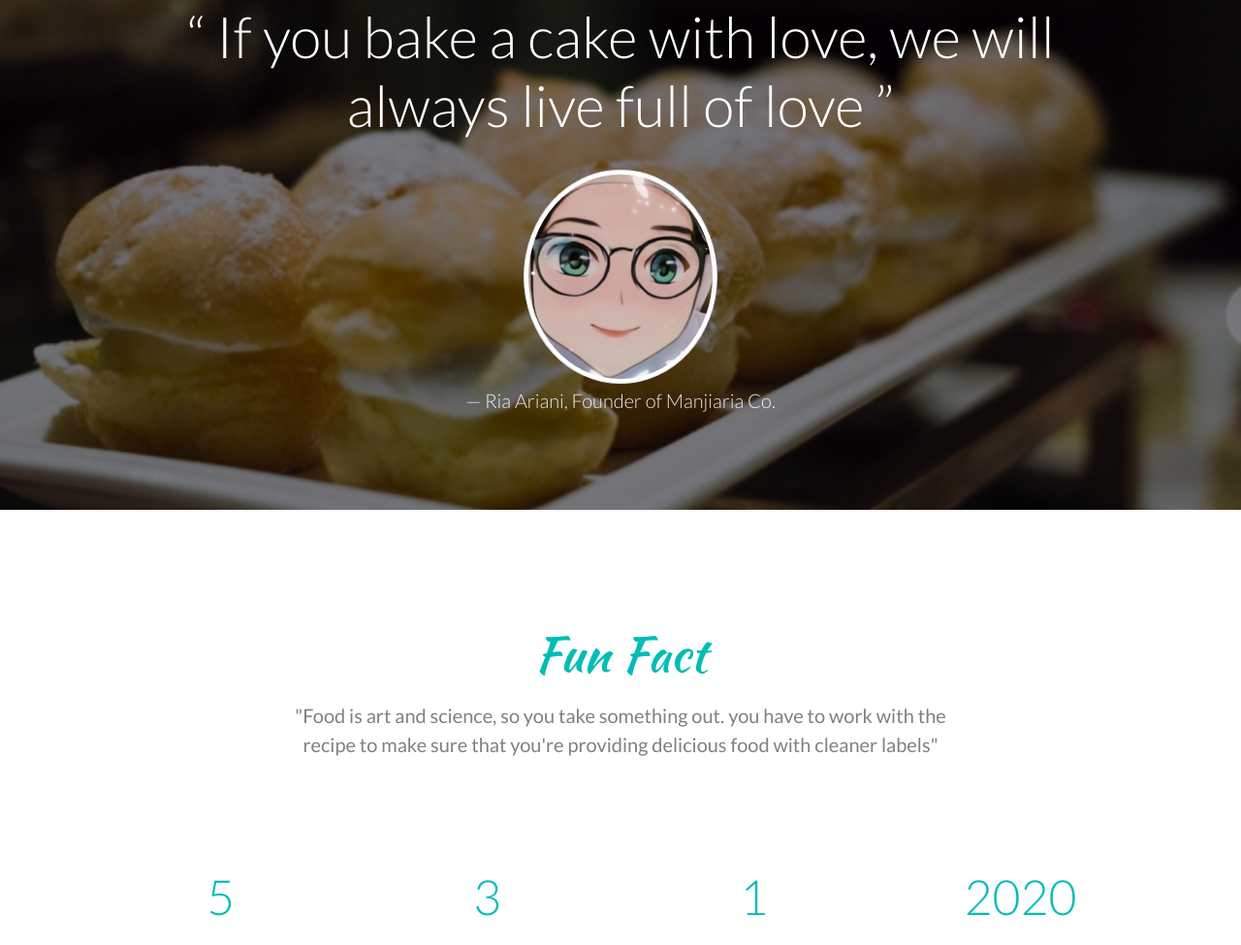
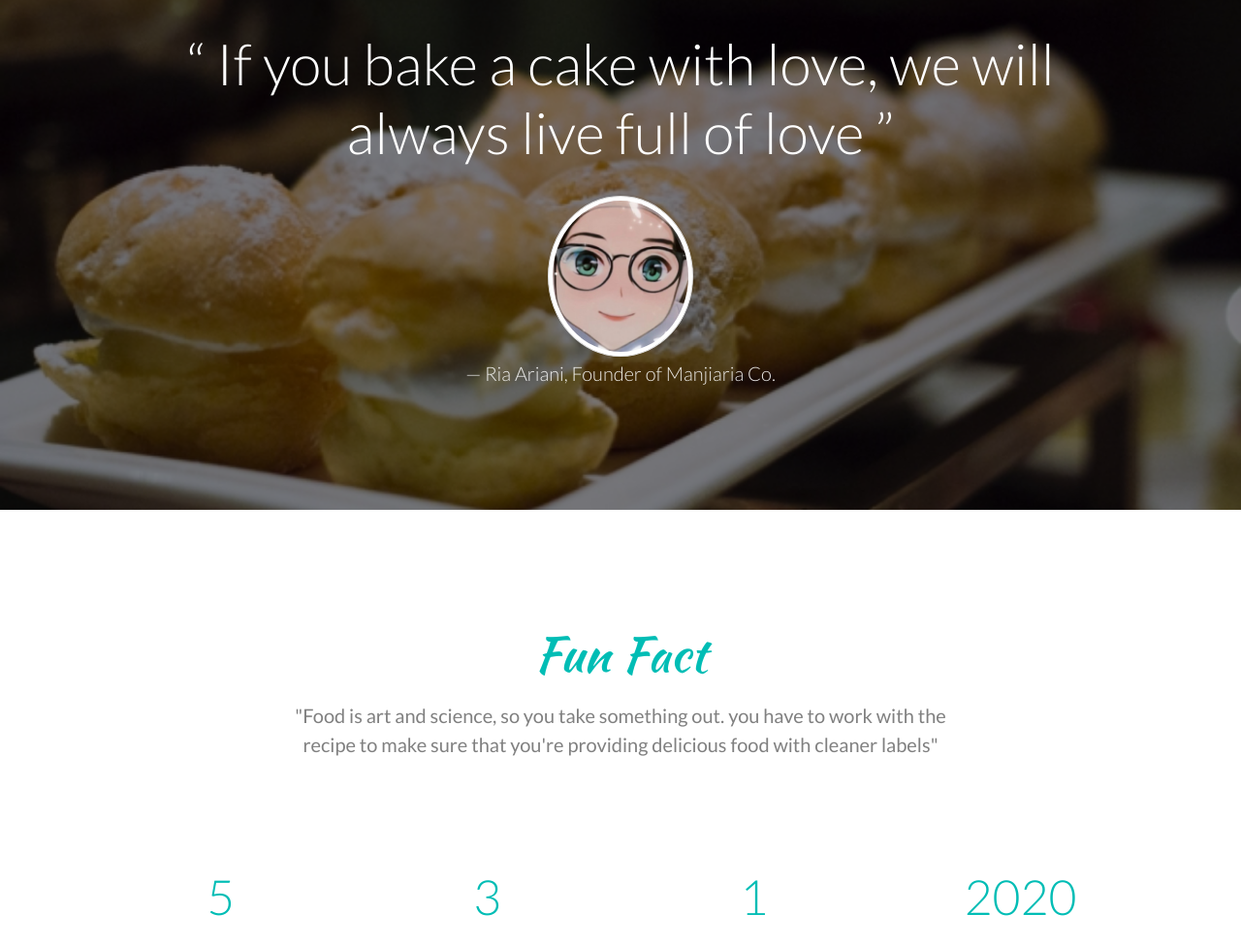
Before and after one commit to dwiptarama/dwiptarama.github.io, a plain HTML site: page home.html in a window 1280 px wide. Shown: the part 2157-3132 px from the top of the page at 97% size. Drawn offline with Linux system fonts and the light colour scheme; files whose address does not match are found by name.

Commit message:
revisi -1

```diff
--- a/home.html
+++ b/home.html
@@ -194,7 +194,7 @@
           <div class="display-t">
             <div class="display-tc">
               <h1>&ldquo; If you bake a cake with love, we will always live full of love &rdquo;</h1>
-              <img src="images/foto.jpeg" alt="Ria Ariani" width="200" class="img-circle img-responsive img-thumbnail" />
+              <img src="images/foto.jpeg" alt="Ria Ariani" width="150" class="img-circle img-responsive img-thumbnail" />
               <p>&mdash; Ria Ariani, Founder of Manjiaria Co.</p>
             </div>
           </div>
```
Also changed, not shown: index.html (+1 -1 lines), menu.html (+1 -1 lines).
